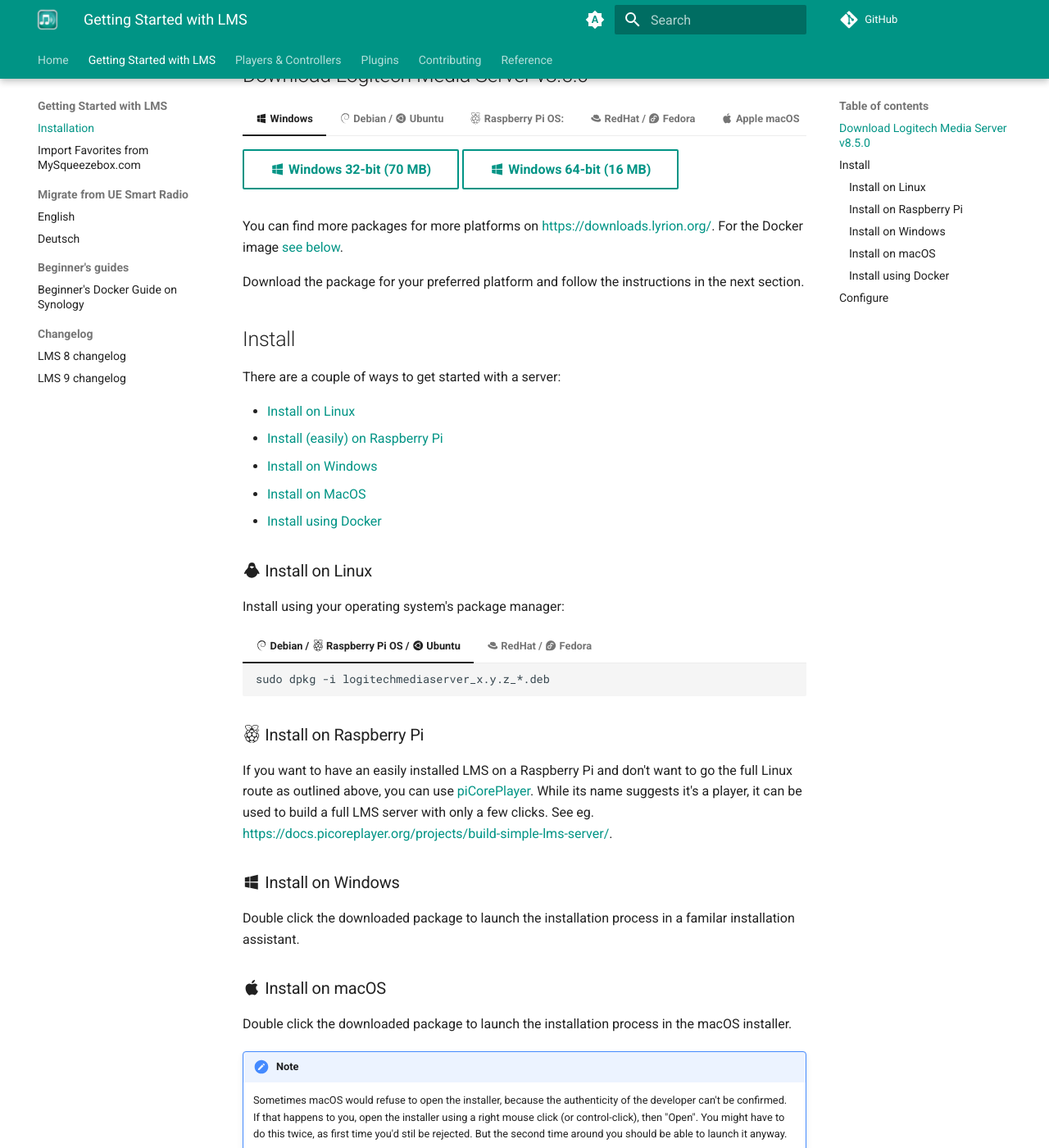
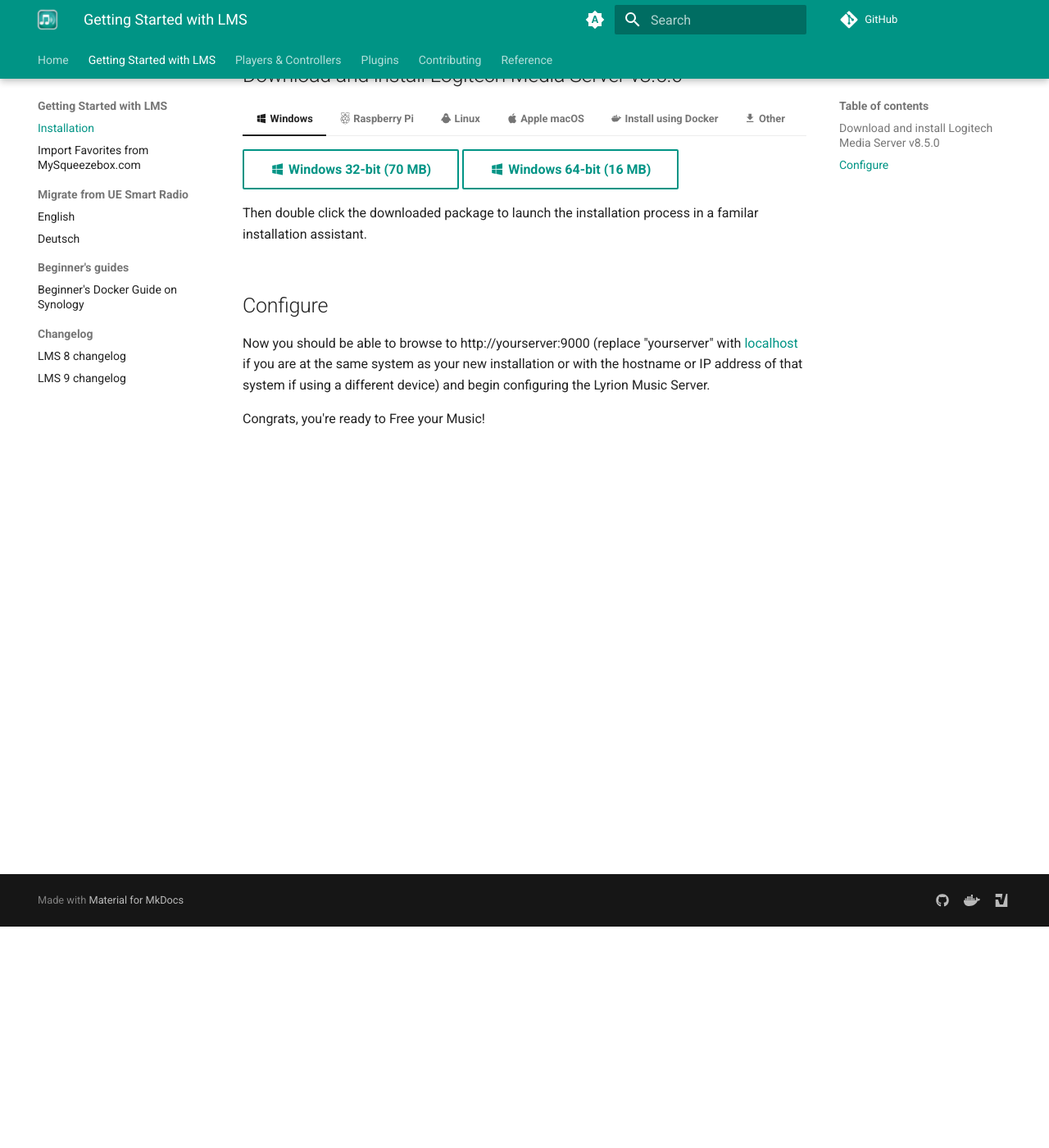
Before and after one commit to LMS-Community/lms-community.github.io, an MkDocs documentation site: the page built from docs/getting-started/index.md, in a window 1280 px wide and 1400 px high, scrolled down 270 px. Shown: the whole window at 82% size. Built offline with MkDocs 1.6.1 and Material for MkDocs 9.7.7, drawn with Linux system fonts in a browser that asks for light colours; comment, search, counter and statistics services are not loaded; some of the changed text lies outside the part shown.

Commit message:
Re-factor Getting Started document to put OS specific downloads and installation instructions closer together.

````diff
--- a/docs/getting-started/index.md
+++ b/docs/getting-started/index.md
@@ -8,84 +8,79 @@
 Lyrion Music Server is a fully open source server software to power a wide range of audio players. With the help of many plugins, Lyrion Music Server can stream not only your local music collection, but content from many music services and internet radio stations to your players.
 
 <!--
-	Do not edit this below section marked with DOWNLOADS/ENDDONWLOADS! It is automatically generated from the repository files.
-	Any change to the file would be overwritten next time changes from the plugin repository are embedded.
-	If you'd like to apply a change, update the plugin's repository file
-	(https://github.com/LMS-Community/lms-server-repository) instead.
+    Please edit below section carefully: anything between the special comment tags will be replaced automatically
+    with the latest information from the repository files. Removing the comment tags will break the auto updating.
+    Changes within them will be overwritten.
+
+    If you'd like to apply a change, update the plugin's repository file
+    (https://github.com/LMS-Community/lms-server-repository) instead.
 -->
-<!--DOWNLOADS-->
 
-## Download Logitech Media Server v8.5.0
+## Download and install Logitech Media Server v<!--version-->8.5.0<!--/version-->
 
 === ":material-microsoft-windows: Windows"
-    [:material-microsoft-windows: Windows 32-bit (70 MB)](https://downloads.lms-community.org/LogitechMediaServer_v8.5.0/LogitechMediaServer-8.5.0.exe){ .md-button }
-    [:material-microsoft-windows: Windows 64-bit (16 MB)](https://downloads.lms-community.org/LogitechMediaServer_v8.5.0/LogitechMediaServer-8.5.0-win64.exe){ .md-button }
+    <!--win-->[:material-microsoft-windows: Windows 32-bit (70 MB)](https://downloads.lms-community.org/LogitechMediaServer_v8.5.0/LogitechMediaServer-8.5.0.exe){ .md-button } [:material-microsoft-windows: Windows 64-bit (16 MB)](https://downloads.lms-community.org/LogitechMediaServer_v8.5.0/LogitechMediaServer-8.5.0-win64.exe){ .md-button }<!--/win-->
 
-=== ":material-debian: Debian / :material-ubuntu: Ubuntu"
-    [:material-debian: Debian / :material-ubuntu: Ubuntu x86_64 (24 MB)](https://downloads.lms-community.org/LogitechMediaServer_v8.5.0/logitechmediaserver_8.5.0_amd64.deb){ .md-button }
-    [:material-debian: Debian / :material-ubuntu: Ubuntu - ARM (31 MB)](https://downloads.lms-community.org/LogitechMediaServer_v8.5.0/logitechmediaserver_8.5.0_arm.deb){ .md-button }
+    Then double click the downloaded package to launch the installation process in a familar installation assistant.
 
-=== ":simple-raspberrypi: Raspberry Pi OS:"
-    [:simple-raspberrypi: Raspberry Pi OS (31 MB)](https://downloads.lms-community.org/LogitechMediaServer_v8.5.0/logitechmediaserver_8.5.0_arm.deb){ .md-button }
 
-=== ":material-redhat: RedHat / :material-fedora: Fedora"
-    [:material-redhat: RedHat / :material-fedora: Fedora (86 MB)](https://downloads.lms-community.org/LogitechMediaServer_v8.5.0/logitechmediaserver-8.5.0-1.noarch.rpm){ .md-button }
+=== ":simple-raspberrypi: Raspberry Pi"
+    **Easy install using piCorePlayer**
 
-=== ":material-apple: Apple macOS"
-    [:material-apple: Apple macOS (43 MB)](https://downloads.lms-community.org/LogitechMediaServer_v8.5.0/LogitechMediaServer-8.5.0.pkg){ .md-button }
+    If you want to have an easily installed LMS on a Raspberry Pi and don't want to go the full Linux route as outlined below, you can use [piCorePlayer](https://picoreplayer.org). While its name suggests it's a player, it can be used to build a full LMS server with only a few clicks. See the [piCorePlayer.org documentation](https://docs.picoreplayer.org/projects/build-simple-lms-server/).
 
-<!--ENDDOWNLOADS-->
+    **Installation on Raspberry Pi OS**
 
-You can find more packages for more platforms on [https://downloads.lyrion.org/](https://downloads.lyrion.org/). For the Docker image [see below](#install-using-docker).
+    If you prefer to run your LMS on a full Linux system, or in parallel to other applications, use this method.
 
-Download the package for your preferred platform and follow the instructions in the next section.
+    <!--depbi-->[:simple-raspberrypi: Raspberry Pi OS (31 MB)](https://downloads.lms-community.org/LogitechMediaServer_v8.5.0/logitechmediaserver_8.5.0_arm.deb){ .md-button }<!--/debpi-->
 
-## Install
-
-There are a couple of ways to get started with a server:
-
-- [Install on Linux](#install-on-linux)
-- [Install (easily) on Raspberry Pi](#install-on-raspberry-pi)
-- [Install on Windows](#install-on-windows)
-- [Install on MacOS](#install-on-macos)
-- [Install using Docker](#install-using-docker)
-
-### :material-linux: Install on Linux
-
-Install using your operating system's package manager:
-
-=== ":material-debian: Debian / :simple-raspberrypi: Raspberry Pi OS / :material-ubuntu: Ubuntu"
+    Then install using your operating system's package manager `dpkg`:
 
     ```
     sudo dpkg -i logitechmediaserver_x.y.z_*.deb
     ```
 
-=== ":material-redhat: RedHat / :material-fedora: Fedora"
+
+=== ":material-linux: Linux"
+    <!--deb-->[:material-debian: Debian / :material-ubuntu: Ubuntu x86_64 (24 MB)](https://downloads.lms-community.org/LogitechMediaServer_v8.5.0/logitechmediaserver_8.5.0_amd64.deb){ .md-button } [:material-debian: Debian / :material-ubuntu: Ubuntu - ARM (31 MB)](https://downloads.lms-community.org/LogitechMediaServer_v8.5.0/logitechmediaserver_8.5.0_arm.deb){ .md-button }<!--/deb-->
+
+    Then install using your operating system's package manager `dpkg`:
+
+    ```
+    sudo dpkg -i logitechmediaserver_x.y.z_*.deb
+    ```
+
+    <!--rpm-->[:material-redhat: RedHat / :material-fedora: Fedora (86 MB)](https://downloads.lms-community.org/LogitechMediaServer_v8.5.0/logitechmediaserver-8.5.0-1.noarch.rpm){ .md-button }<!--/rpm-->
+
+    Install using `rpm`:
 
     ```
     sudo rpm -i logitechmediaserver-x.y.z-1.noarch.rpm
     ```
 
-### :simple-raspberrypi: Install on Raspberry Pi
 
-If you want to have an easily installed LMS on a Raspberry Pi and don't want to go the full Linux route as outlined above, you can use [piCorePlayer](https://picoreplayer.org). While its name suggests it's a player, it can be used to build a full LMS server with only a few clicks. See eg. [https://docs.picoreplayer.org/projects/build-simple-lms-server/](https://docs.picoreplayer.org/projects/build-simple-lms-server/).
+=== ":material-apple: Apple macOS"
+    <!--mac-->[:material-apple: Apple macOS (43 MB)](https://downloads.lms-community.org/LogitechMediaServer_v8.5.0/LogitechMediaServer-8.5.0.pkg){ .md-button }<!--/mac-->
 
-### :material-microsoft-windows: Install on Windows
+    Then double click the downloaded package to launch the installation process in the macOS installer.
 
-Double click the downloaded package to launch the installation process in a familar installation assistant.
+    !!! note
+        Sometimes macOS would refuse to open the installer, because the authenticity of the developer can't be confirmed. If that happens to you, open the installer using a right mouse click (or control-click), then "Open". You might have to do this twice, as first time you'd stil be rejected. But the second time around you should be able to launch it anyway.
 
-### :material-apple: Install on macOS
 
-Double click the downloaded package to launch the installation process in the macOS installer.
+=== ":material-docker: Install using Docker"
 
-!!! note
-    Sometimes macOS would refuse to open the installer, because the authenticity of the developer can't be confirmed. If that happens to you, open the installer using a right mouse click (or control-click), then "Open". You might have to do this twice, as first time you'd stil be rejected. But the second time around you should be able to launch it anyway.
+    See [lmscommunity/logitechmediaserver](https://hub.docker.com/r/lmscommunity/logitechmediaserver) on Docker hub.
 
-### :material-docker: Install using Docker
 
-See [lmscommunity/logitechmediaserver](https://hub.docker.com/r/lmscommunity/logitechmediaserver) on Docker hub.
+=== ":material-download: Other"
+
+    You can find more packages for more platforms on [https://downloads.lyrion.org/](https://downloads.lyrion.org/).
+
 
 ## Configure
 
 Now you should be able to browse to http://yourserver:9000 (replace "yourserver" with [localhost](http://localhost:9000) if you are at the same system as your new installation or with the hostname or IP address of that system if using a different device) and begin configuring the Lyrion Music Server.
-Congrats, you're all finished!
+
+Congrats, you're ready to Free your Music!
````
Also changed, not shown: 1 other file.
